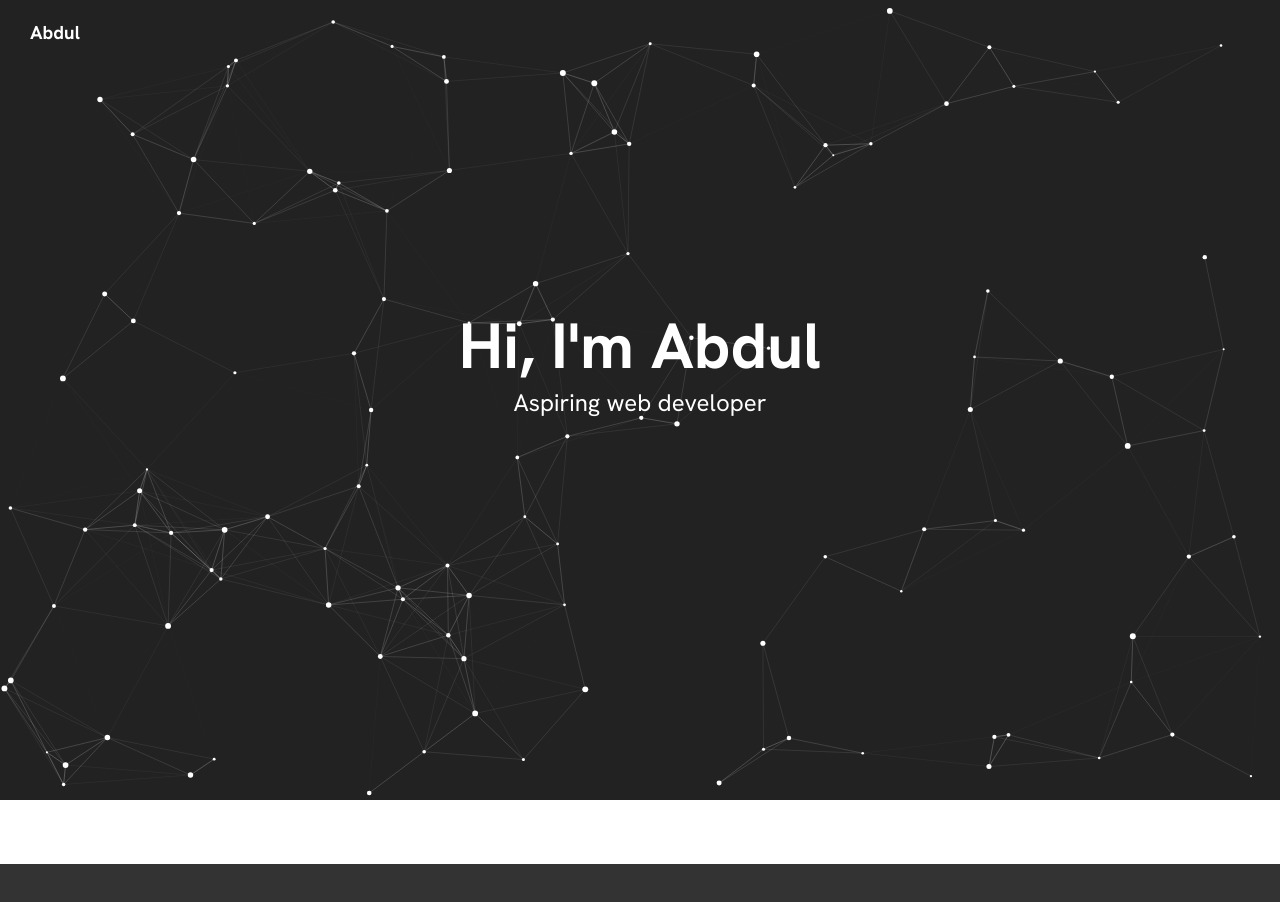
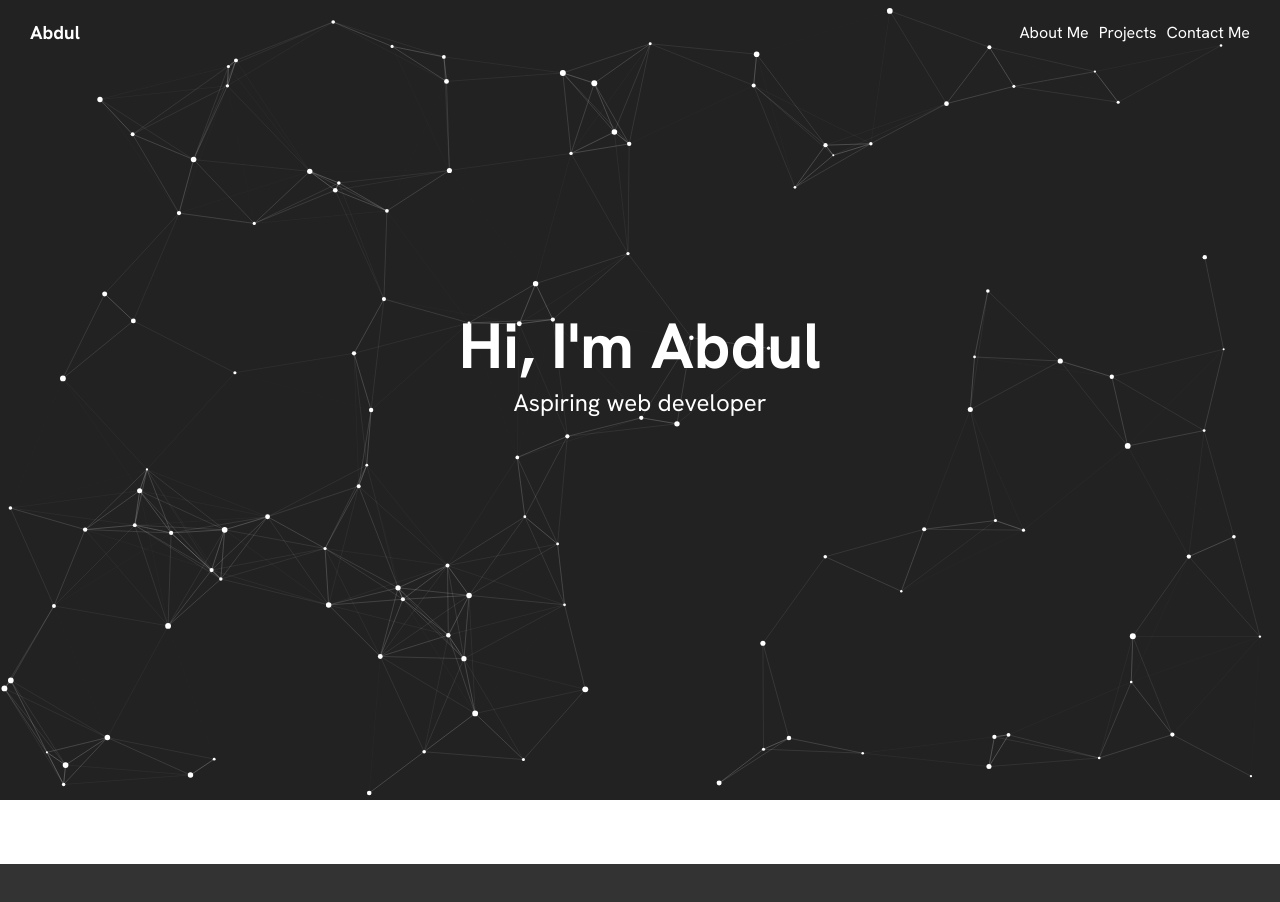
Before and after one commit to ImExtraPolite3/inspiration-tab, a React (Vite) app: page / in a window 1280 px wide. Shown: the top 902 px of the page. Built offline with nearby package versions, Linux system fonts and the light colour scheme.

Commit message:
make nav button reappear after put in full screen

```diff
--- a/src/Components/NavBar.jsx
+++ b/src/Components/NavBar.jsx
@@ -1,5 +1,5 @@
+import { useMediaQuery } from 'react-responsive';
 const navLinks = ['About Me', 'Projects'];
-
 const links = ['#about-me', '#projects'];
 
 function LinksProp({ linkName, links }) {
@@ -17,6 +17,8 @@ function CreateLinks() {
 }
 
 export default function NavBar({ onClick, clickMenu, showMenu }) {
+  const bigScreen = useMediaQuery({ query: '(min-width: 800px)' });
+
   return (
     <nav>
       <div className="page-name">
@@ -25,7 +27,7 @@ export default function NavBar({ onClick, clickMenu, showMenu }) {
       <div className="menu">
         <img src="menu.svg" alt="" onClick={clickMenu} />
       </div>
-      <div className="nav-buttons" style={{ display: showMenu }}>
+      <div className="nav-buttons" style={{ display: bigScreen || showMenu }}>
         <ul>
           <CreateLinks />
           <li>
--- a/src/index.css
+++ b/src/index.css
@@ -46,6 +46,7 @@ nav {
 .nav-buttons > ul > li > a:hover,
 .nav-buttons > ul > li > button:hover {
   border-bottom: solid white;
+  cursor: pointer;
 }
 
 .intro {
@@ -57,6 +58,10 @@ nav {
 
 .menu {
   display: none;
+}
+
+.menu:hover {
+  cursor: pointer;
 }
 
 .intro > h1 {
@@ -162,20 +167,12 @@ nav {
 
 @media (max-width: 800px) {
   .nav-buttons {
-    display: none;
-  }
-
-  .nav-buttons {
     position: absolute;
     top: 50px;
     right: 20px;
 
     ul {
       flex-direction: column;
-
-      li {
-        float: right;
-      }
     }
   }
 
```
